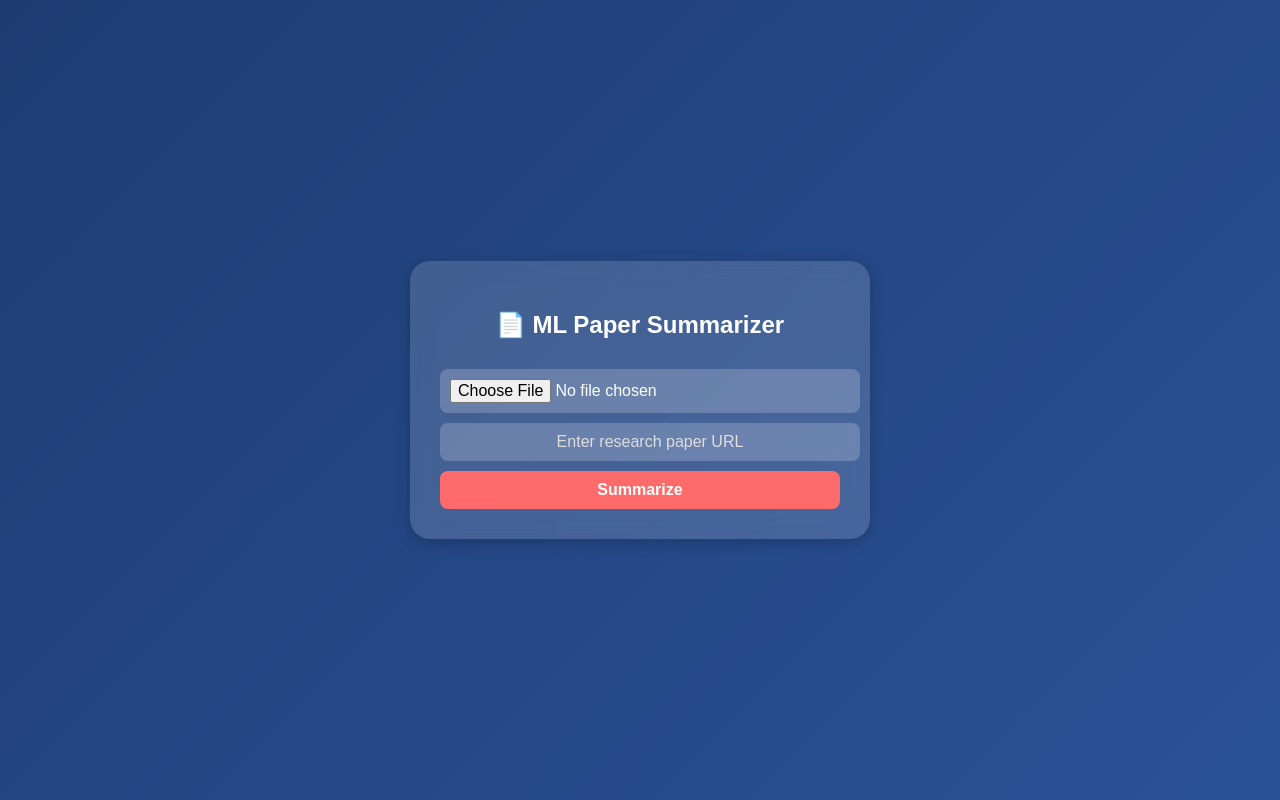
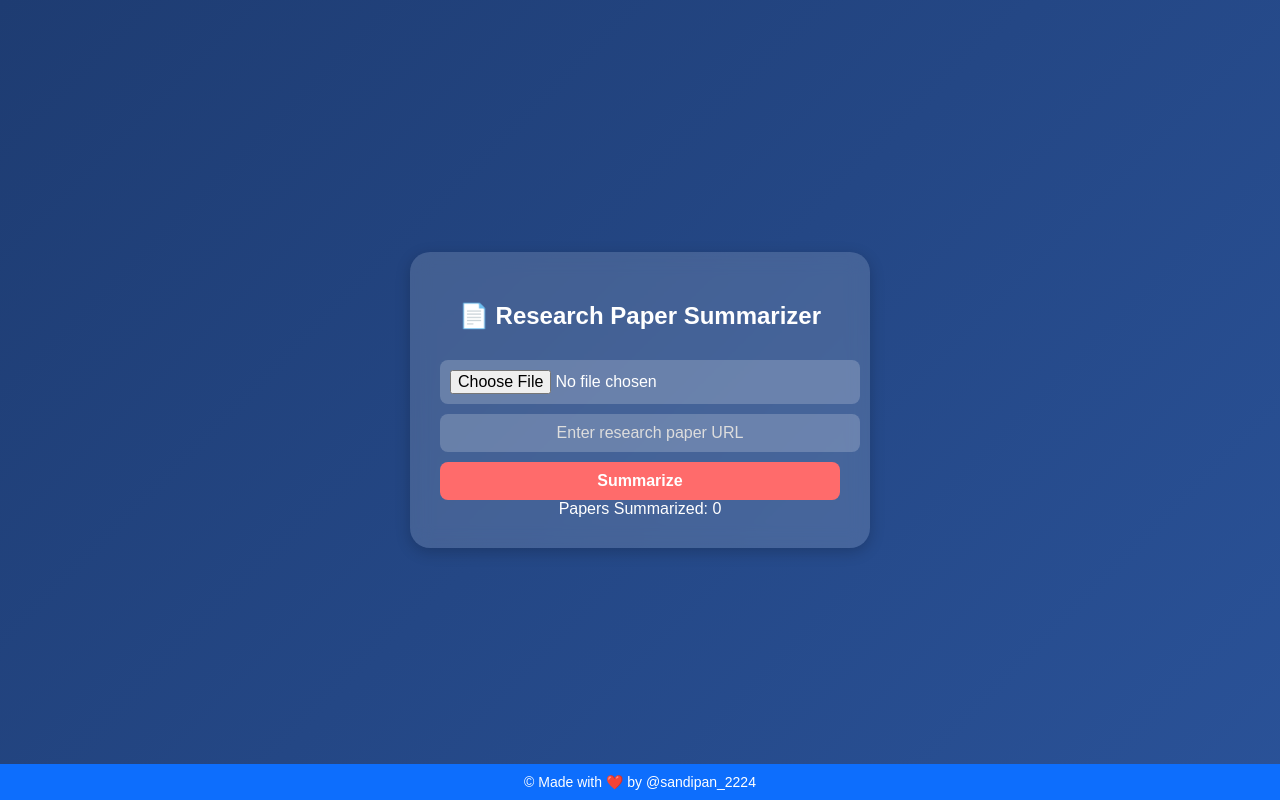
Before and after one commit to arko-14/ML-paper-analyser, a Flask app: page / in a window 1280 px wide. Run offline with Flask 3, Linux system fonts and the light colour scheme.

Commit message:
Update index.html

```diff
--- a/templates/index.html
+++ b/templates/index.html
@@ -3,7 +3,7 @@
 <head>
     <meta charset="UTF-8">
     <meta name="viewport" content="width=device-width, initial-scale=1.0">
-    <title>ML Paper Summarizer</title>
+    <title>Paperdigest</title>
     <style>
         body {
             font-family: 'Arial', sans-serif;
@@ -114,7 +114,7 @@
 </head>
 <body>
     <div class="container">
-        <h2>📄 ML Paper Summarizer</h2>
+        <h2>📄 Research Paper Summarizer</h2>
 
         <form id="summarizeForm">
             <input type="file" id="pdfFile" name="pdf_file" accept="application/pdf">
@@ -125,8 +125,14 @@
         <div class="summary-box" id="summaryBox">
             <h3>📌 Summary:</h3>
             <p id="summaryText"></p>
+            <!-- New reading time display element -->
+            <p id="readingTime"></p>
             <a id="downloadLink" class="download-link" href="" download>Download Summary</a>
             <button id="shareButton" class="share-btn">Share</button>
+        </div>
+
+        <div id="counter-display">
+            Papers Summarized: <span id="papers-count">0</span>
         </div>
     </div>
 
@@ -155,11 +161,14 @@
             .then(data => {
                 let summaryBox = document.getElementById("summaryBox");
                 let summaryText = document.getElementById("summaryText");
+                let readingTime = document.getElementById("readingTime");
                 let downloadLink = document.getElementById("downloadLink");
                 let shareButton = document.getElementById("shareButton");
 
                 if (data.summary) {
                     summaryText.textContent = data.summary;
+                    // Update reading time display using returned values
+                    readingTime.textContent = "Original Reading Time: " + data.original_reading_time + " min, Summary Reading Time: " + data.summary_reading_time + " min";
                     downloadLink.href = "/download/" + data.download_link;
                     downloadLink.style.display = "inline-block"; // Show the download link
                     summaryBox.style.display = "block";
@@ -190,12 +199,46 @@
                             window.open(shareOptions[parseInt(shareChoice) - 1].url, '_blank');
                         }
                     };
+
+                    document.getElementById('papers-count').textContent = data.papers_count;
                 } else {
                     alert("❌ Failed to generate summary. Try again!");
                 }
             })
             .catch(error => console.error("Error:", error));
         });
+
+        fetch('/get_count')
+            .then(response => response.json())
+            .then(data => {
+                document.getElementById('papers-count').textContent = data.papers_count;
+            });
+
+        function updateProgress(progress) {
+            const progressBar = document.getElementById('progress-bar');
+            progressBar.style.width = `${progress}%`;
+            progressBar.setAttribute('aria-valuenow', progress);
+        }
+
+        // Add event listener for upload progress
+        const form = document.querySelector('form');
+        form.addEventListener('submit', function(e) {
+            const progressDiv = document.createElement('div');
+            progressDiv.innerHTML = `
+                <div class="progress">
+                    <div id="progress-bar" class="progress-bar" role="progressbar"
+                         style="width: 0%" aria-valuenow="0" aria-valuemin="0"
+                         aria-valuemax="100"></div>
+                </div>
+            `;
+            form.appendChild(progressDiv);
+        });
     </script>
+
+    <footer style="text-align: center; padding: 10px; position: fixed; bottom: 0; width: 100%; background-color: #0d6efd; color: white; display: flex; justify-content: center; align-items: center;">
+        <p style="margin: 0; font-size: 14px;">
+            &copy; Made with ❤️ by <a href="https://twitter.com/sandipan_2224" style="text-decoration: none; color: white;" target="_blank">@sandipan_2224</a>
+        </p>
+    </footer>
 </body>
 </html>
```
